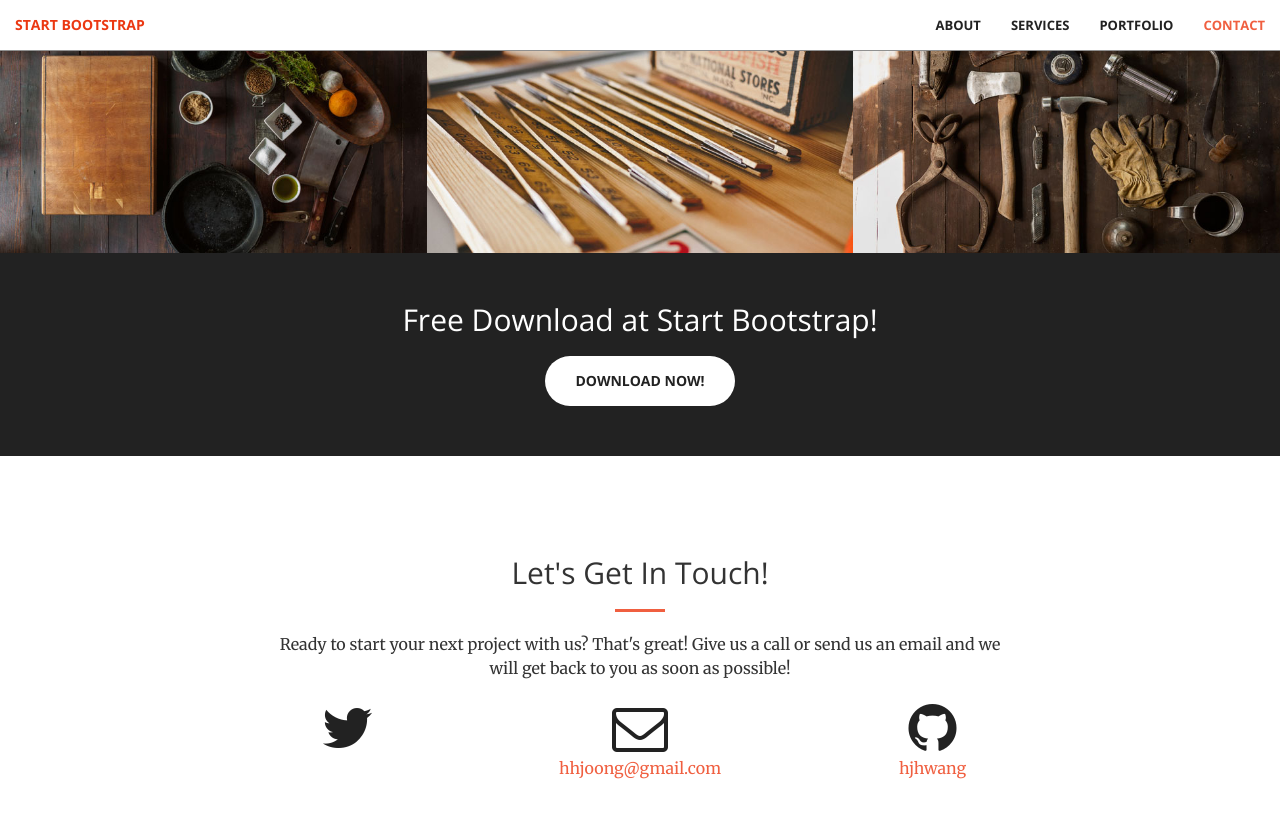
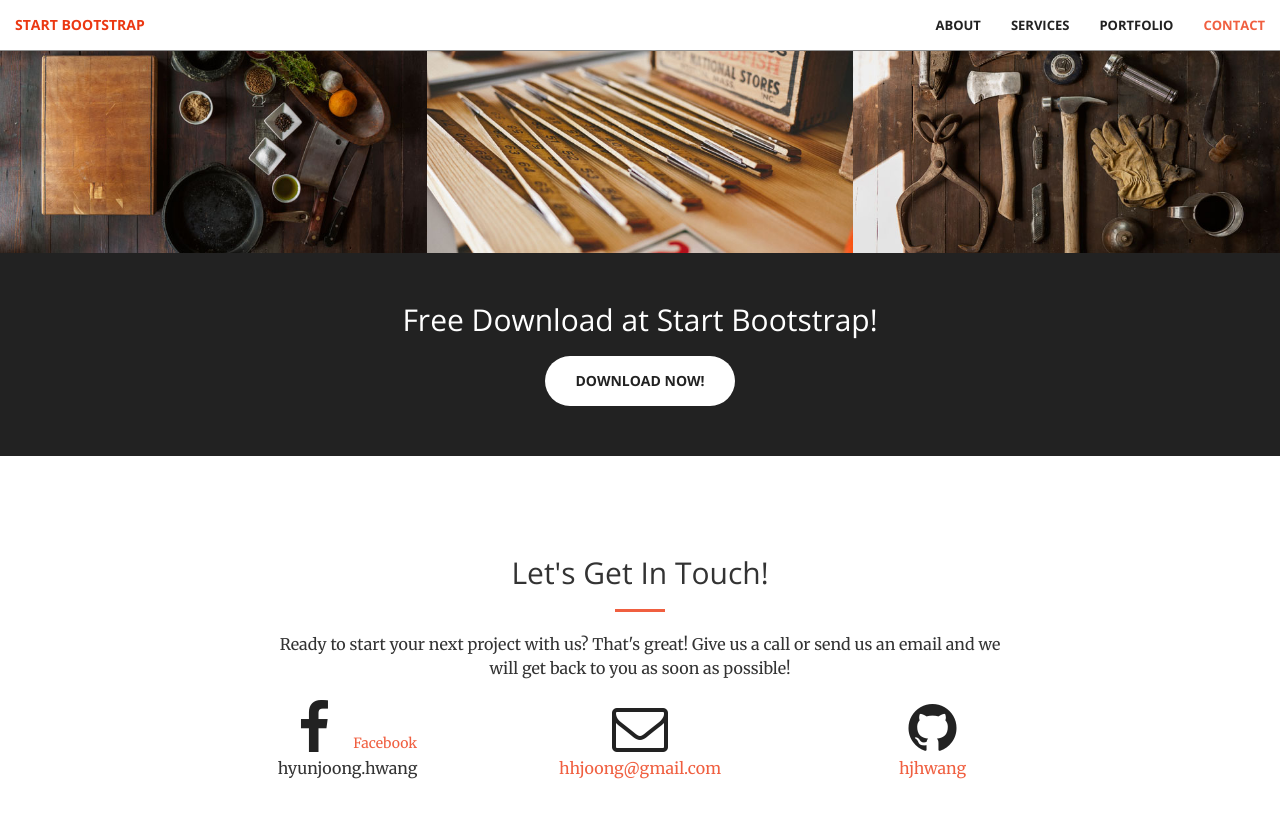
Before and after one commit to hjhwang/portfolio, a Jekyll site: the page built from index.html, in a window 1280 px wide and 900 px high, scrolled down 1981 px. Shown: the top 818 px of the window. Built offline with Jekyll 4.4.1, drawn with Linux system fonts in a browser that asks for light colours.

Commit message:
Add files via upload

```diff
--- a/_includes/contact.html
+++ b/_includes/contact.html
@@ -7,11 +7,12 @@
                 <p>Ready to start your next project with us? That's great! Give us a call or send us an email and we will get back to you as soon as possible!</p>
             </div>
         <div class="col-lg-2 col-lg-offset-2 text-center">
-            <a href="https://twitter.com/{{ site.twitter_username }}">
-                <i class="fa fa-twitter fa-3x wow bounceIn" data-wow-delay=".1s"></i>
-                <p>{{ site.twitter_username }}</p>
+            <a href="https://facebook.com/{{ site.facebook_username }}">
+                <i class="fa fa-facebook fa-fw"></i> Facebook</a>
+                <p>{{ site.facebook_username }}</p>
             </a>
         </div>
+
         <div class="col-lg-2 col-lg-offset-1 text-center">
             <a href="mailto:{{ site.email }}">
             <i class="fa fa-envelope-o fa-3x wow bounceIn" data-wow-delay=".1s"></i>
```
